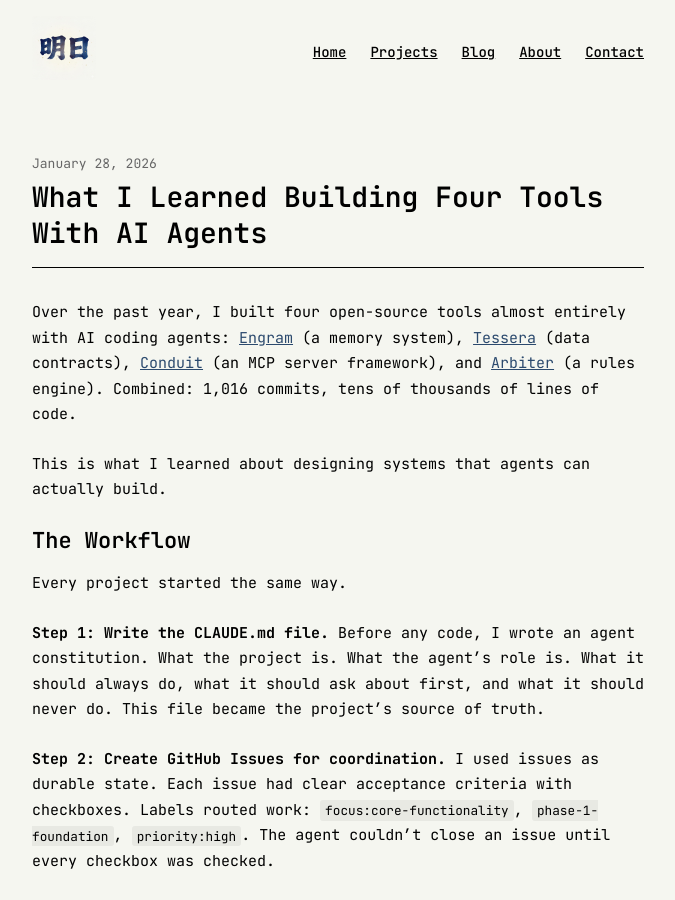
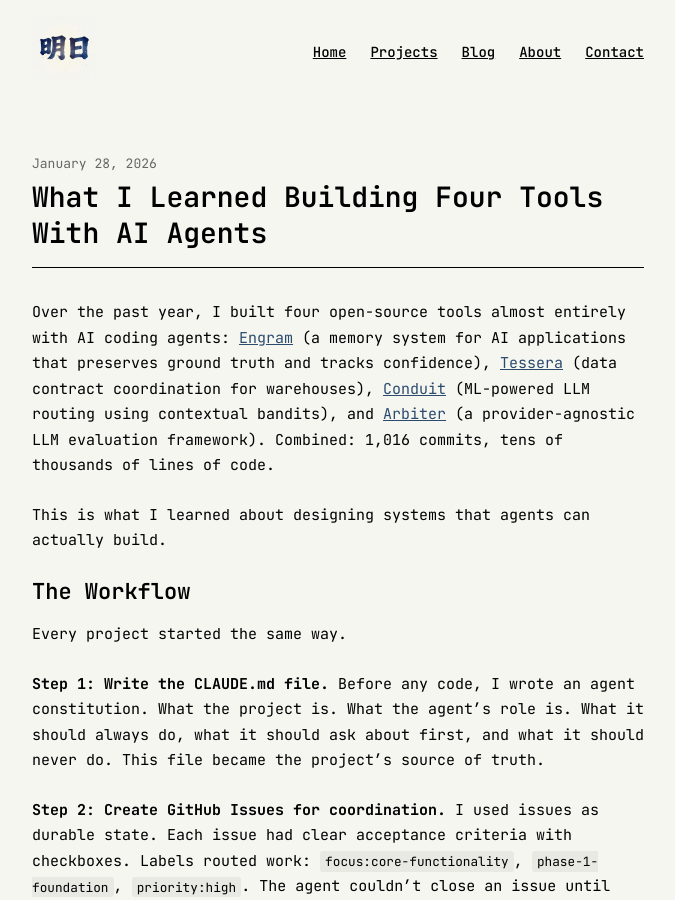
Before and after one commit to ashita-ai/ashita-ai.github.io, a Jekyll site: the page built from _posts/2026-01-28-what-i-learned-building-four-tools-with-ai-agents.md, in a window 1280 px wide and 900 px high. Shown: the whole window, without its empty margins (302-977 px from the left). Built offline with Jekyll 4.4.1, drawn with Linux system fonts in a browser that asks for light colours.

Commit message:
Fix project descriptions: Conduit is LLM routing, Arbiter is eval framework
Conduit is ML-powered LLM routing using contextual bandits, not an MCP
server. Arbiter is a provider-agnostic LLM evaluation framework, not a
rules engine.

```diff
--- a/_posts/2026-01-28-what-i-learned-building-four-tools-with-ai-agents.md
+++ b/_posts/2026-01-28-what-i-learned-building-four-tools-with-ai-agents.md
@@ -4,7 +4,7 @@
 date: 2026-01-28
 ---
 
-Over the past year, I built four open-source tools almost entirely with AI coding agents: [Engram](https://github.com/evanvolgas/engram) (a memory system), [Tessera](https://github.com/evanvolgas/tessera) (data contracts), [Conduit](https://github.com/evanvolgas/conduit) (an MCP server framework), and [Arbiter](https://github.com/evanvolgas/arbiter) (a rules engine). Combined: 1,016 commits, tens of thousands of lines of code.
+Over the past year, I built four open-source tools almost entirely with AI coding agents: [Engram](https://github.com/evanvolgas/engram) (a memory system for AI applications that preserves ground truth and tracks confidence), [Tessera](https://github.com/evanvolgas/tessera) (data contract coordination for warehouses), [Conduit](https://github.com/evanvolgas/conduit) (ML-powered LLM routing using contextual bandits), and [Arbiter](https://github.com/evanvolgas/arbiter) (a provider-agnostic LLM evaluation framework). Combined: 1,016 commits, tens of thousands of lines of code.
 
 This is what I learned about designing systems that agents can actually build.
 
```
